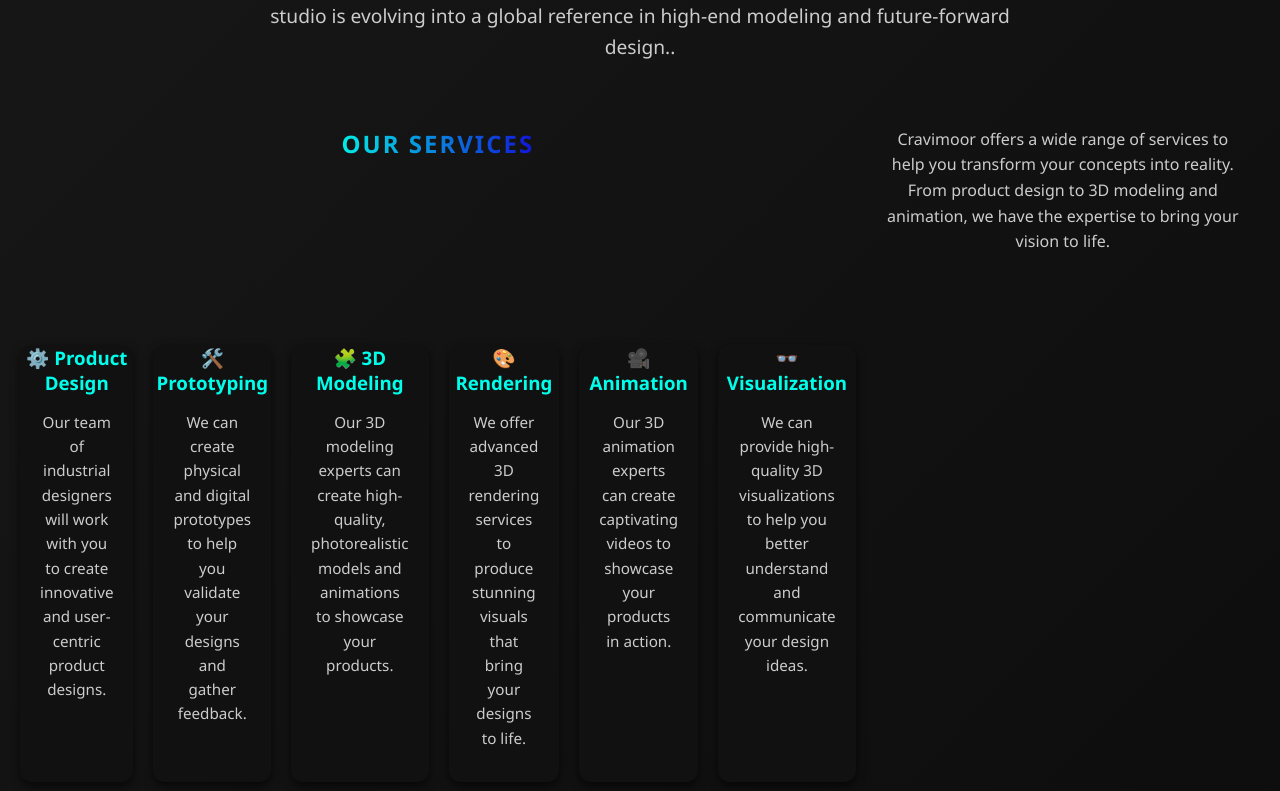
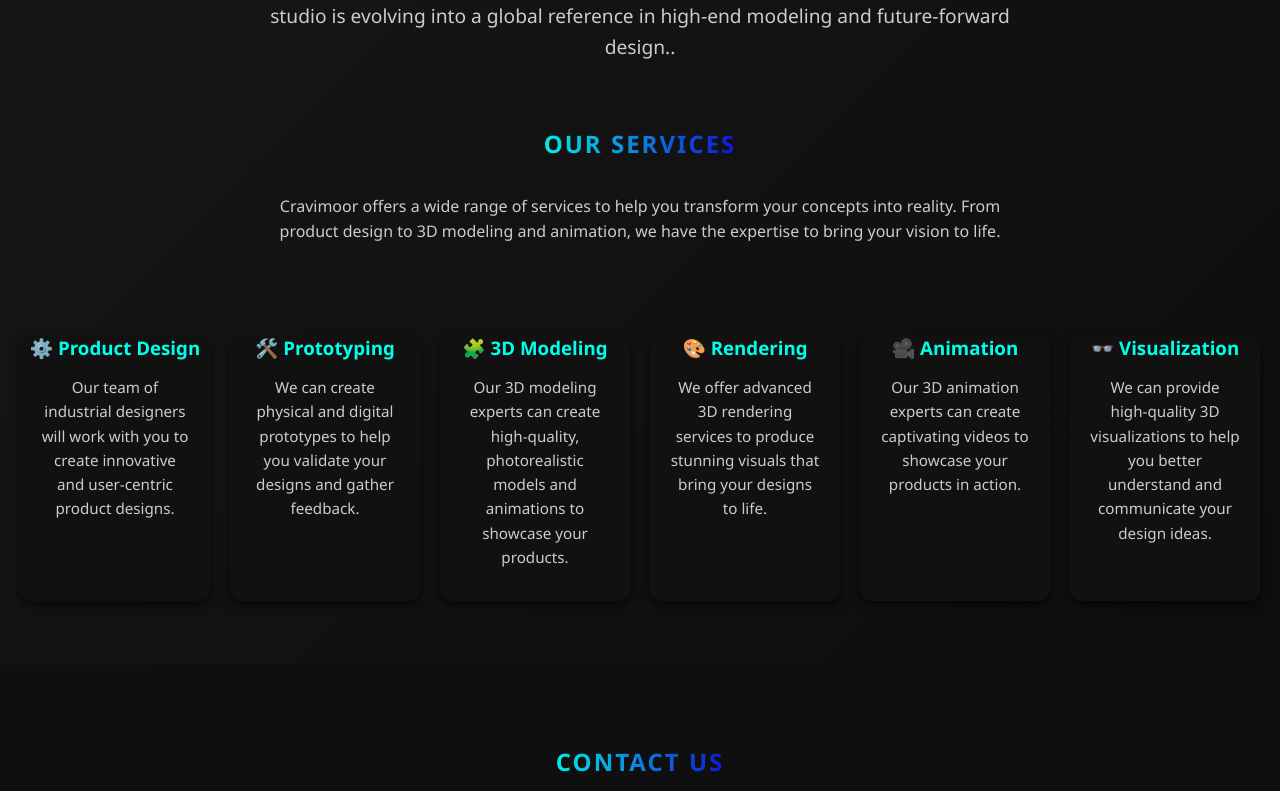
Before and after one commit to Walidghidhaoui/CRAVIMOOR, a React (Create React App) app: page / in a window 1280 px wide. Shown: the part 5369-6160 px from the top of the page. Built offline with nearby package versions, Linux system fonts and the light colour scheme.

Commit message:
Mise à jour globale

```diff
--- a/src/App.css
+++ b/src/App.css
@@ -633,7 +633,6 @@ header {
 /* === SERVICES SECTION === */
 .our-services {
   display: grid;
-  grid-template-columns: repeat(2, 1fr);
   gap: 10px;
   padding: 0px 20px;
   justify-items: center;
```
